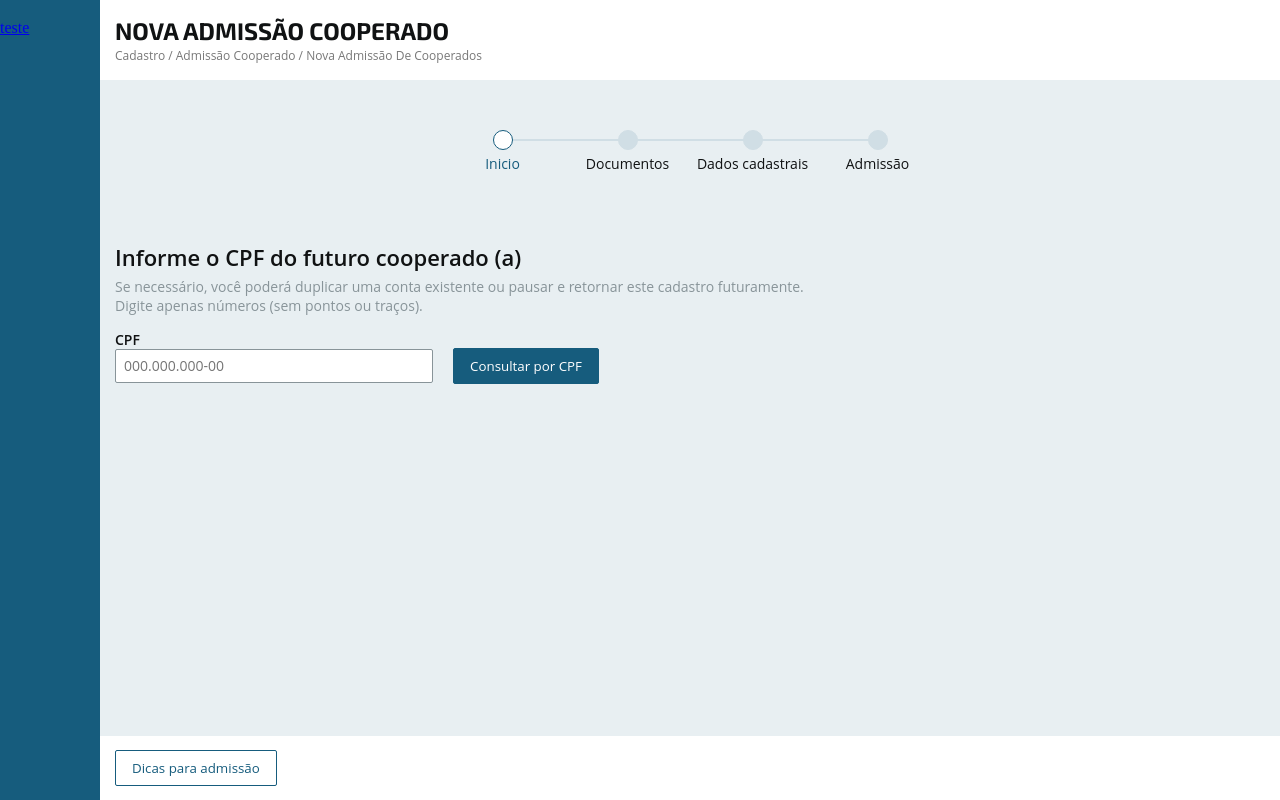
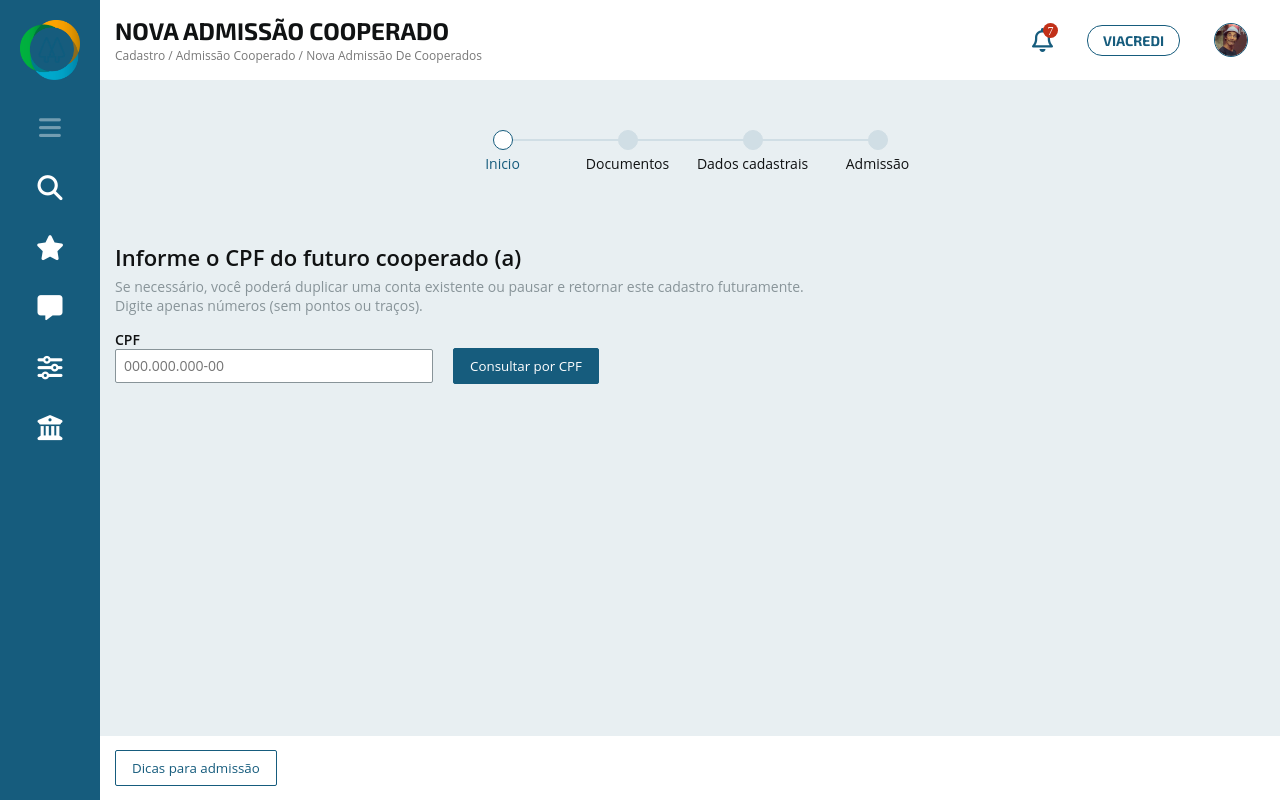
Before and after one commit to diegodnunes12/find-cpf-angular, an Angular app: page / in a window 1280 px wide. Built offline with nearby package versions, Linux system fonts and the light colour scheme.

Commit message:
Ajustando a versao do layout

```diff
--- a/src/app/modules/admissao/components/side-menu/side-menu.component.html
+++ b/src/app/modules/admissao/components/side-menu/side-menu.component.html
@@ -1,7 +1,25 @@
 <div class="sidebar">
-  <div class="hamburger" (click)="teste()">
-    <a href="#">
-      teste
-    </a>
+  <div class="hamburger">
+    <div class="logo">
+      <img src="assets/images/logo-ailos-2.png" alt="Ailos">
+    </div>
+    <div class="item-menu bar">
+      <i class="fa-sharp fa-solid fa-bars"></i>
+    </div>
+    <div class="item-menu">
+      <i class="fa-sharp fa-solid fa-magnifying-glass"></i>
+    </div>
+    <div class="item-menu">
+      <i class="fa-sharp fa-solid fa-star"></i>
+    </div>
+    <div class="item-menu">
+      <i class="fa-sharp fa-solid fa-message"></i>
+    </div>
+    <div class="item-menu">
+      <i class="fa-sharp fa-solid fa-sliders"></i>
+    </div>
+    <div class="item-menu">
+      <i class="fa-sharp fa-solid fa-building-columns"></i>
+    </div>
   </div>
 </div>
--- a/src/app/modules/admissao/components/side-menu/side-menu.component.scss
+++ b/src/app/modules/admissao/components/side-menu/side-menu.component.scss
@@ -9,6 +9,32 @@
 	height: 100%;
 	padding: 20px 0;
 	transition: all 0.5s ease;
+
+  .hamburger {
+    .item-menu {
+      margin: auto;
+      text-align: center;
+      margin-top: 35px;
+      color: white;
+
+      &.bar {
+        color: map-get($colors, primary60)
+      }
+
+      i {
+        font-size: 25px;
+      }
+    }
+
+    .logo {
+      text-align: center;
+      img {
+        width: 60px;
+      }
+    }
+  }
+
+
 }
 
 ::ng-deep {
--- a/src/app/modules/admissao/components/side-menu/side-menu.component.ts
+++ b/src/app/modules/admissao/components/side-menu/side-menu.component.ts
@@ -12,7 +12,7 @@ export class SideMenuComponent implements OnInit {
   ngOnInit(): void {
   }
 
-  public teste() {
+  /* public active() {
     document.querySelector("body").classList.toggle("active");
-  }
+  } */
 }
--- a/src/app/modules/admissao/components/top-menu/top-menu.component.html
+++ b/src/app/modules/admissao/components/top-menu/top-menu.component.html
@@ -3,4 +3,18 @@
     <span class="header header-primary text-transform-uppercase">nova admissão cooperado</span>
     <p class="breadcrumb text-transform-capitalize">cadastro / admissão cooperado / nova admissão de cooperados</p>
   </div>
+  <div>
+    <div class="account-info">
+      <div class="notification">
+        <i class="fa-regular fa-bell"></i>
+        <div>7</div>
+      </div>
+      <div class="company">
+        <span>viacredi</span>
+      </div>
+      <div class="user">
+        <img src="assets/images/user.jpg" alt="Don Ramon">
+      </div>
+    </div>
+  </div>
 </div>
--- a/src/app/modules/admissao/components/top-menu/top-menu.component.scss
+++ b/src/app/modules/admissao/components/top-menu/top-menu.component.scss
@@ -6,6 +6,7 @@
 	display: flex;
 	align-items: center;
 	margin: 15px;
+  justify-content: space-between;
 
   .header {
     font-family: 'Exo 2', sans-serif;
@@ -25,4 +26,54 @@
     font-size: 12px;
     font-weight: 400;
   }
+
+  .account-info {
+    color: map-get($colors, primary);
+    display: flex;
+    justify-content: space-around;
+    width: 250px;
+    align-items: center;
+
+    .notification {
+      position: relative;
+
+      i {
+        font-size: 24px;
+      }
+
+      div {
+        background-color: map-get($colors, danger);
+            font-size: 12px;
+            width: 15px;
+            height: 15px;
+            border-radius: 50%;
+            display: flex;
+            align-items: center;
+            justify-content: center;
+            color: white;
+            position: absolute;
+            top: -5px;
+            right: -5px;
+      }
+    }
+
+    .company {
+      font-family: "Exo 2", open-sans;
+      font-size: 14px;
+      line-height: 14px;
+      font-weight: 700;
+      border: solid 1px map-get($colors, primary);
+      padding: 7px 15px;
+      border-radius: 15px;
+      text-transform: uppercase;
+    }
+
+    .user {
+      img {
+        width: 32px;
+        border: solid 1px map-get($colors, primary);
+        border-radius: 50%;
+      }
+    }
+  }
 }
--- a/src/assets/styles/colors.scss
+++ b/src/assets/styles/colors.scss
@@ -8,6 +8,7 @@ $colors: (
   gray: #787878,
   gray4: #889499,
 
+  primary60: #739DB1,
   primary20: #D0DEE5,
   primary10: #E8EFF2,
 )
--- a/src/index.html
+++ b/src/index.html
@@ -6,6 +6,7 @@
   <base href="/">
   <meta name="viewport" content="width=device-width, initial-scale=1">
   <link rel="icon" type="image/x-icon" href="favicon.ico">
+  <link rel="stylesheet" href="https://cdnjs.cloudflare.com/ajax/libs/font-awesome/6.2.1/css/all.min.css" />
 </head>
 <body>
   <app-root></app-root>
```
Also changed, not shown: src/assets/images/logo-ailos-2.png (added), src/assets/images/user.jpg (added).
